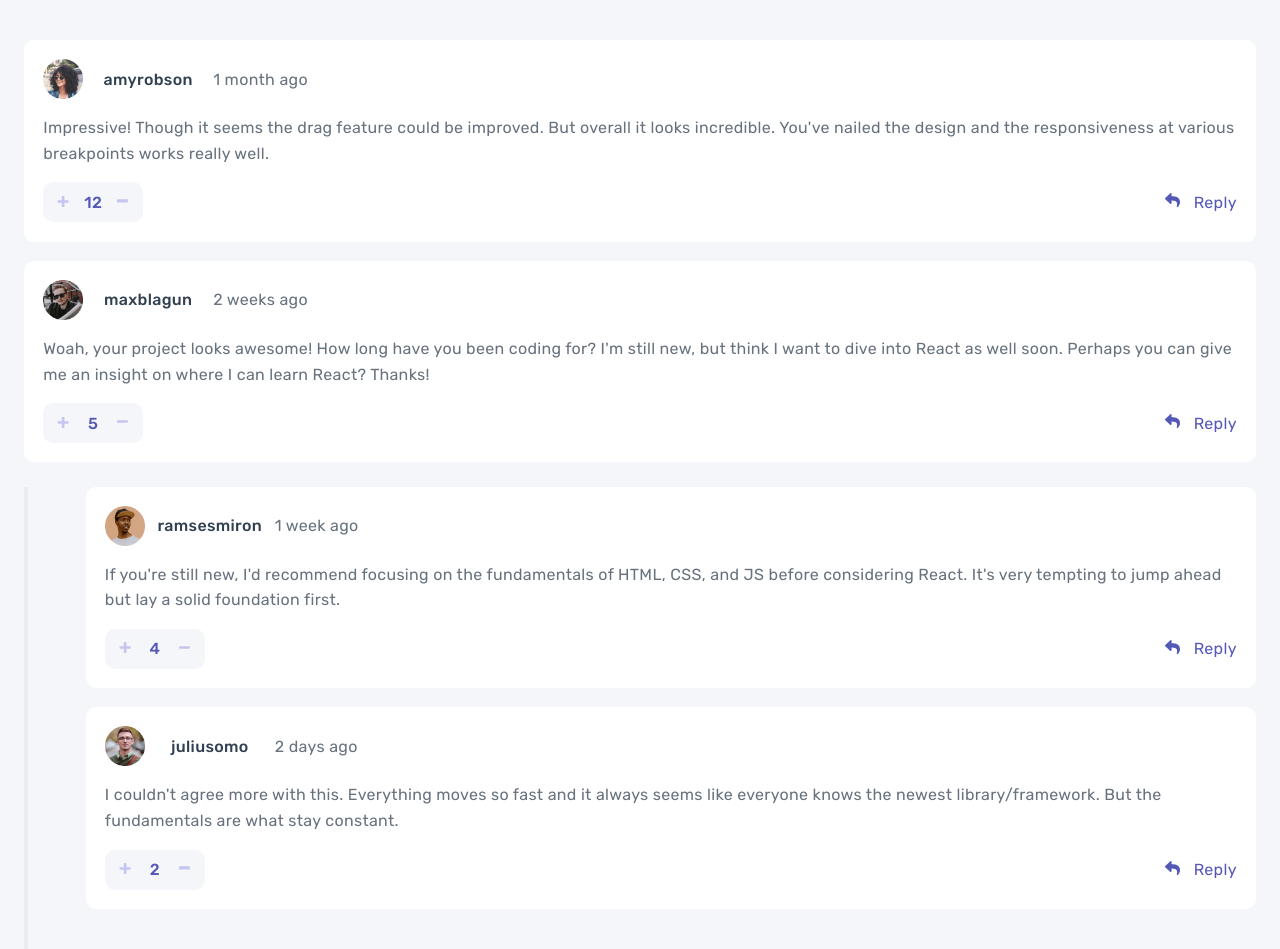
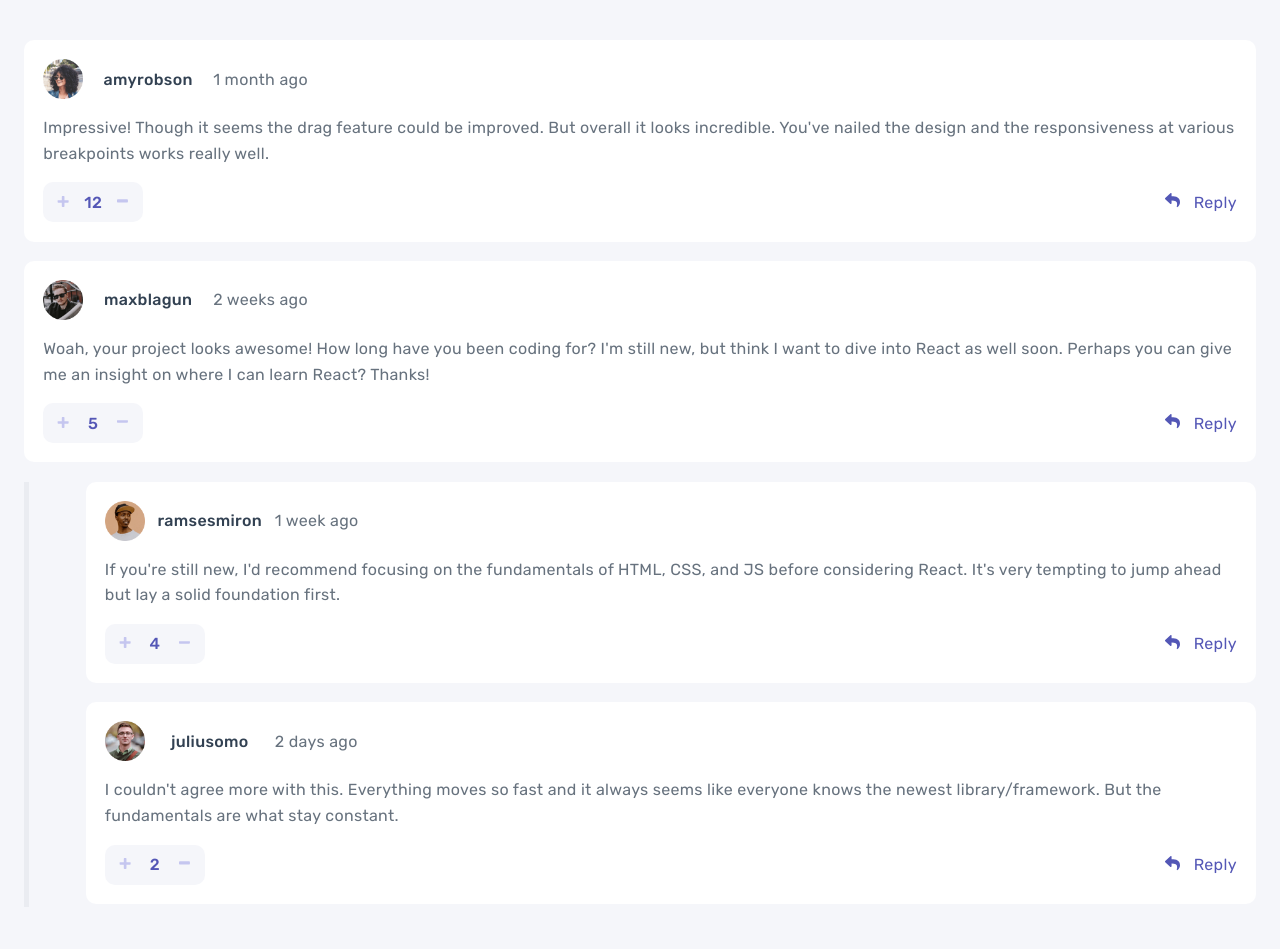
Before and after one commit to adriansseur/interactive-comments-section, a Next.js app: page / in a window 1280 px wide. Shown: the top 949 px of the page. Built offline with nearby package versions, Linux system fonts and the light colour scheme.

Commit message:
fixed replyLine size not aligned with repliy boxes

```diff
--- a/components/CommentsViewer.js
+++ b/components/CommentsViewer.js
@@ -31,7 +31,7 @@ export default function CommentsViewer({data}) {
                 </div>
             ))
             commentPackage.push(
-                <div>
+                <div className={styles.replyContainerWrapper}>
                     <div className={styles.replyLine}></div>
                     {replyPackage}
                 </div>
--- a/styles/CommentsViewer.module.css
+++ b/styles/CommentsViewer.module.css
@@ -1,13 +1,20 @@
+.replyContainerWrapper {
+    overflow: hidden;
+    position: relative;
+}
+
 .replyContainer {
     width: 95%;
     margin-left: auto;
-    display: flex;
 }
 
 .replyLine {
     background: var(--light-gray);
     height: 5px;
-    margin-right: 3%;
-    transform-origin: bottom left;
-    transform: rotateZ(90deg) scale(0.82);
+    transform-origin: bottom right;
+    transform: rotateZ(90deg);
+    min-width: 1000px;
+    position: absolute;
+    bottom: 1rem;
+    right: 100%;
 }
```
